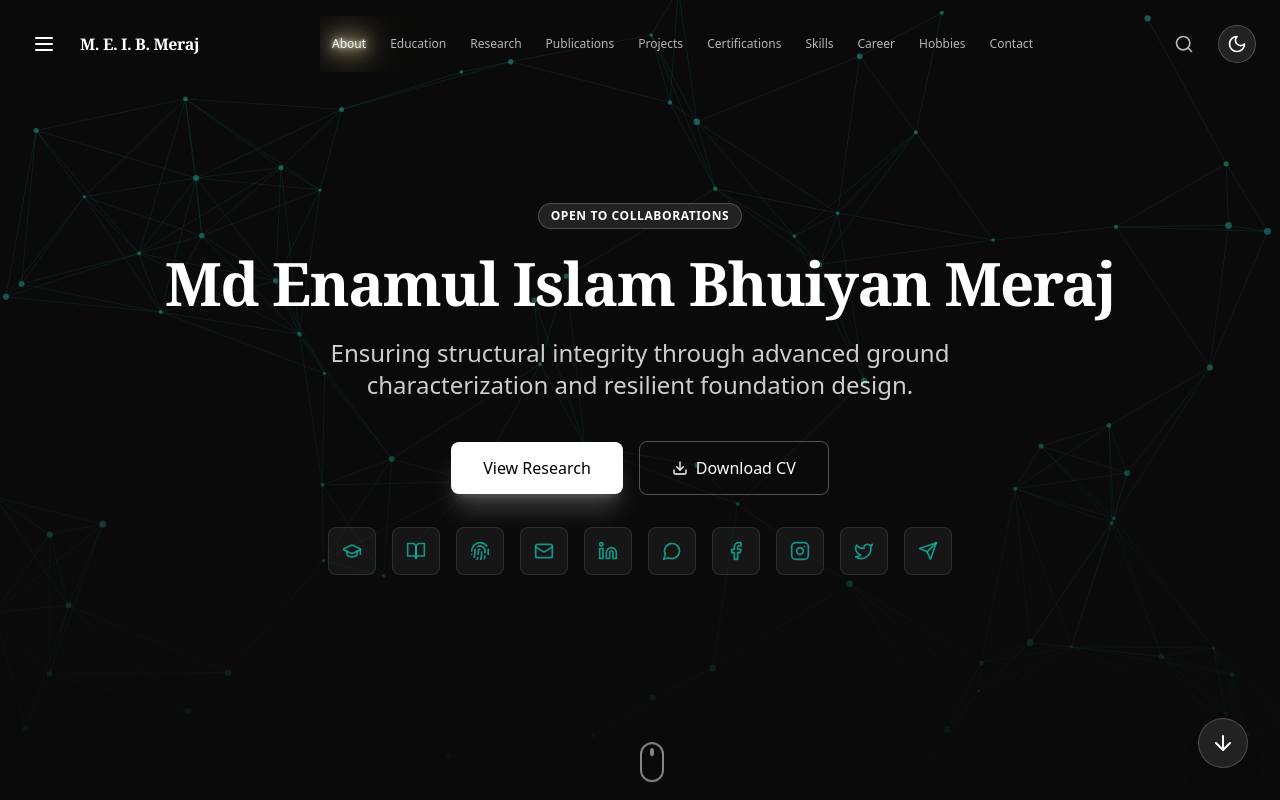
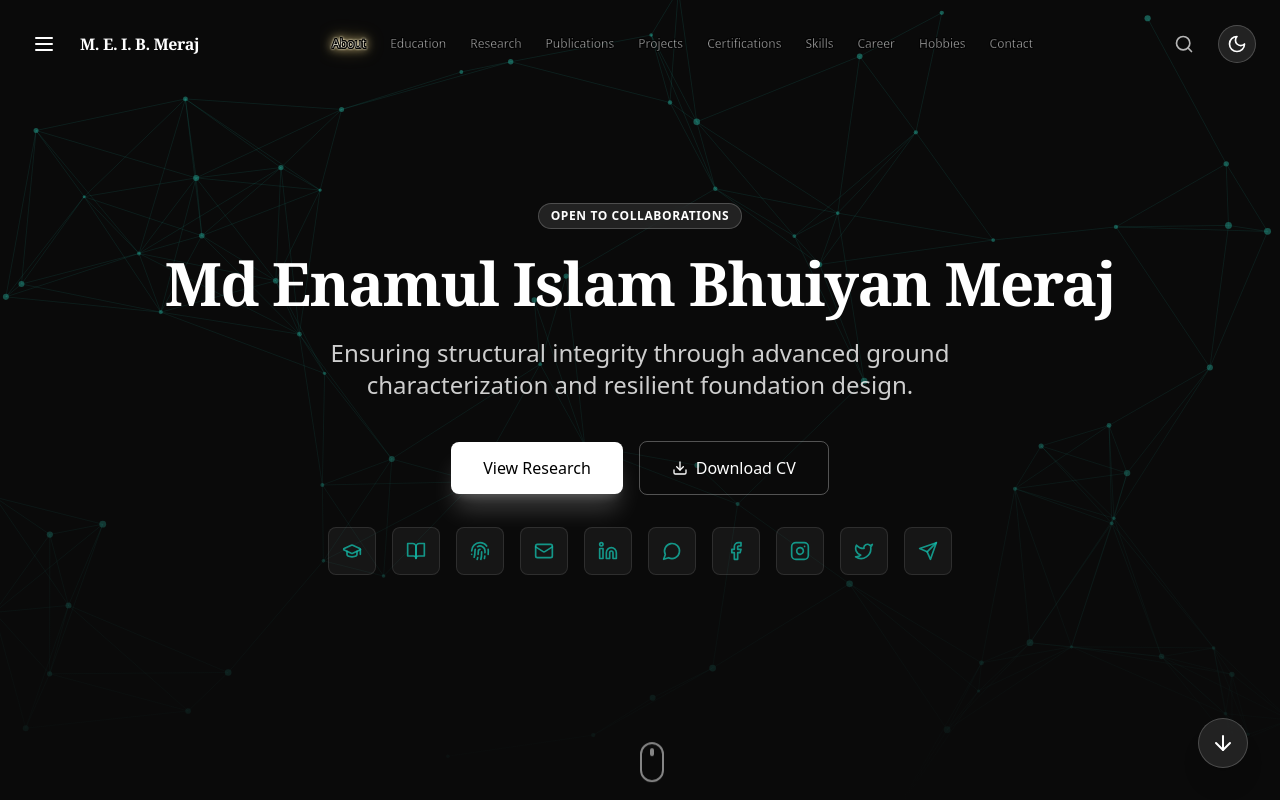
Before and after one commit to enamulislammeraj25-rin/portfolio-xrin, a React (Create React App) app: page / in a window 1280 px wide. Shown: the top 800 px of the page. Built offline with nearby package versions, Linux system fonts and the light colour scheme.

Commit message:
Add black text outline on nav labels and reduce the sun glow further.

```diff
--- a/src/App.js
+++ b/src/App.js
@@ -284,8 +284,9 @@ export default function App() {
       return 'text-[#FFFBE6]';
   }
 
-  const navSunGlow = 'drop-shadow(0 0 2px #fff) drop-shadow(0 0 8px #FFF6D4) drop-shadow(0 0 16px rgba(255,233,168,0.85)) drop-shadow(0 0 26px rgba(255,216,96,0.4))';
-  const navSunGlowHover = 'drop-shadow(0 0 2px #fff) drop-shadow(0 0 8px rgba(255,246,212,0.8)) drop-shadow(0 0 14px rgba(255,233,168,0.45))';
+  const navSunGlow = 'drop-shadow(0 0 1px #FFF6D4) drop-shadow(0 0 4px rgba(255,233,168,0.55)) drop-shadow(0 0 8px rgba(255,216,96,0.25))';
+  const navSunGlowHover = 'drop-shadow(0 0 1px rgba(255,246,212,0.7)) drop-shadow(0 0 4px rgba(255,233,168,0.35))';
+  const navTextOutline = '-0.7px 0 #000, 0.7px 0 #000, 0 -0.7px #000, 0 0.7px #000, -0.7px -0.7px #000, 0.7px 0.7px #000, 0.7px -0.7px #000, -0.7px 0.7px #000';
 
 
   const getGlowStyle = () => {
@@ -583,7 +584,11 @@ export default function App() {
               <button
                 key={link.id}
                 onClick={() => scrollToSection(link.id)}
-                style={on ? { filter: navSunGlow } : undefined}
+                style={{
+                  WebkitTextStroke: '0.35px #000',
+                  textShadow: navTextOutline,
+                  filter: on ? navSunGlow : undefined,
+                }}
                 onMouseEnter={(e) => { if (!on) e.currentTarget.style.filter = navSunGlowHover; }}
                 onMouseLeave={(e) => { if (!on) e.currentTarget.style.filter = ''; }}
                 className={`relative text-[11px] xl:text-xs h-full flex items-center px-2.5 xl:px-3 font-medium whitespace-nowrap transition-all duration-500
```
